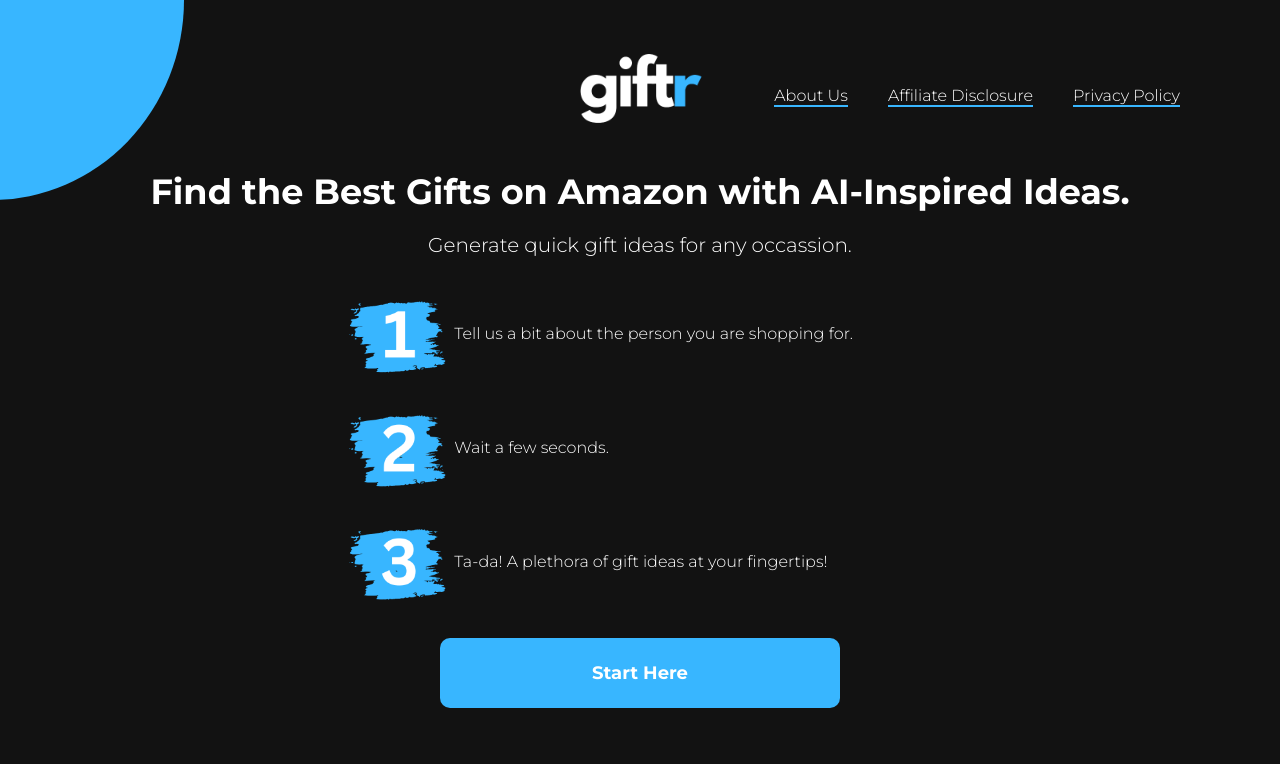
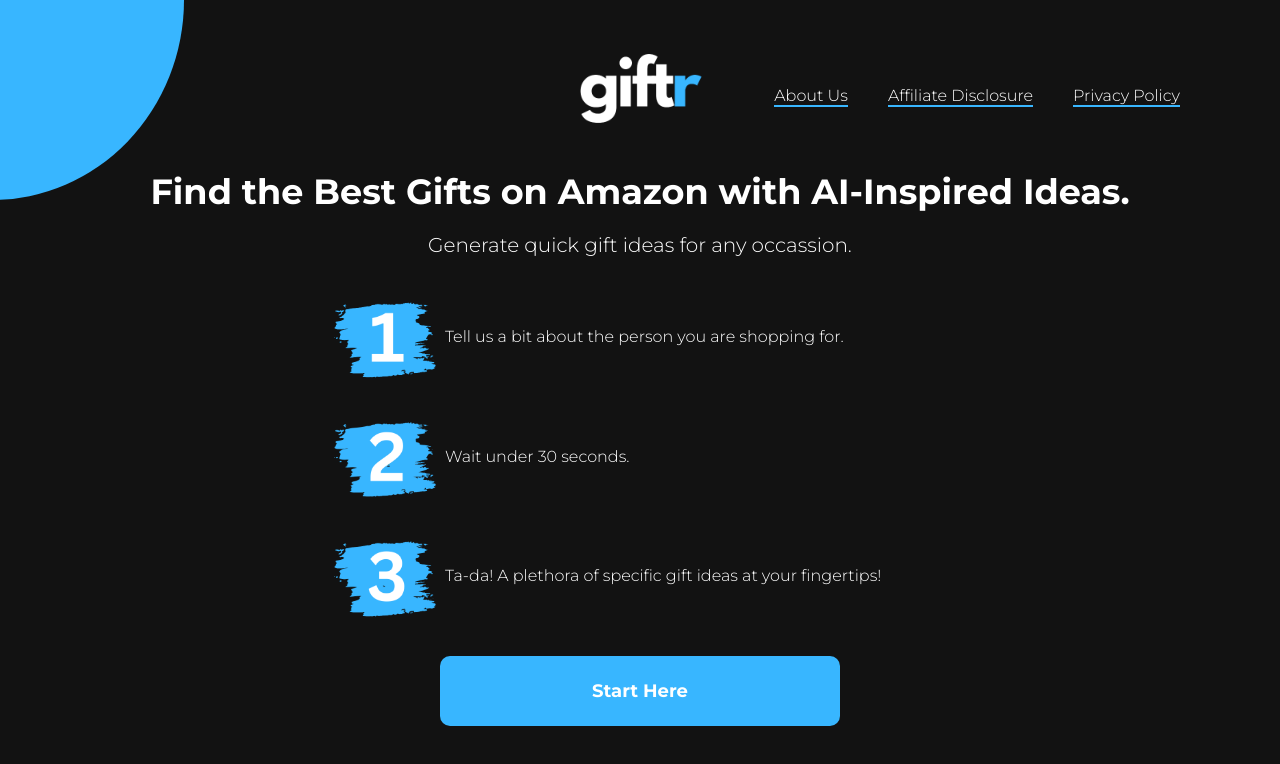
Before and after one commit to Teddypg28/giftr-frontend, a React (Create React App) app: page / in a window 1280 px wide. Shown: the top 764 px of the page. Built offline with nearby package versions, Linux system fonts and the light colour scheme.

Commit message:
welcome page tweaks

```diff
--- a/src/components/Welcome.js
+++ b/src/components/Welcome.js
@@ -113,11 +113,11 @@ function Welcome({setStartSurvey}) {
                             </div>
                             <div className={monitorSize ? 'stepContainerMonitor' : 'stepContainerTablet'}>
                                 <img className={monitorSize ? 'stepsMonitor' : laptopSize ? 'stepsLaptop' : mobileSize ? 'stepsMobile' : 'stepsTablet'} alt='step 1' src={require('../images/step2.png')} />
-                                <h1 className={monitorSize ? 'stepText' : 'stepTextTablet'}>Wait a few seconds.</h1>
+                                <h1 className={monitorSize ? 'stepText' : 'stepTextTablet'}>Wait under 30 seconds.</h1>
                             </div>
                             <div className={monitorSize ? 'stepContainerMonitor' : 'stepContainerTablet'}>
                                 <img className={monitorSize ? 'stepsMonitor' : laptopSize ? 'stepsLaptop' : mobileSize ? 'stepsMobile' : 'stepsTablet'} alt='step 1' src={require('../images/step3.png')} />
-                                <h1 className={monitorSize ? 'stepText' : 'stepTextTablet'}>Ta-da! A plethora of gift ideas at your fingertips!</h1>
+                                <h1 className={monitorSize ? 'stepText' : 'stepTextTablet'}>Ta-da! A plethora of specific gift ideas at your fingertips!</h1>
                             </div>
                             <div onClick={() => setStartSurvey(true)} className='button' style={{height: mobileSize ? '55px' : '70px', width: mobileSize ? '300px' : '400px'}}>
                                     <h1>Start Here</h1>
```
